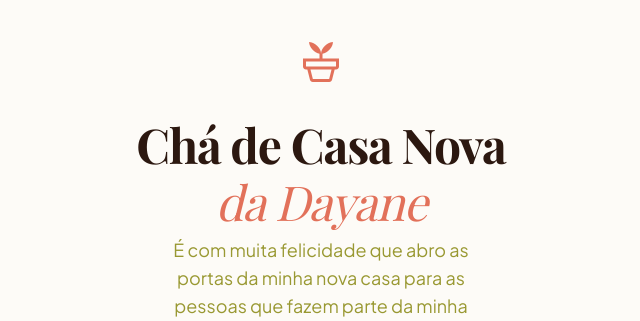
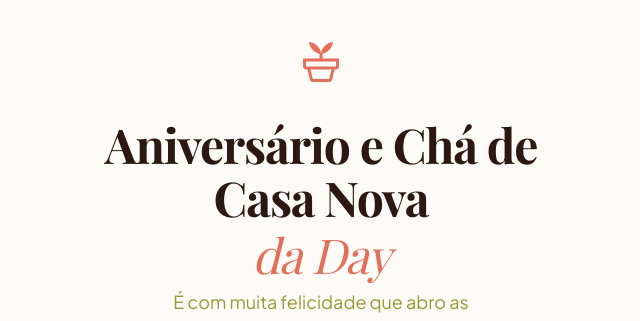
Before and after one commit to aragonp1/chadecasanova, a React (Vite) app: page /#/ in a window 1280 px wide. Shown: the top 321 px of the page, without its empty margins (319-959 px from the left). Built offline with nearby package versions, Linux system fonts and the light colour scheme; a web font is replaced by a local one.

Commit message:
Update Home.tsx

```diff
--- a/pages/Home.tsx
+++ b/pages/Home.tsx
@@ -10,8 +10,8 @@ const Home: React.FC = () => {
           <span className="material-symbols-outlined text-5xl">potted_plant</span>
         </div>
         <h1 className="text-[#2c1810] font-serif text-[40px] md:text-[48px] font-bold leading-[1.1] mb-2 tracking-tight">
-          Chá de Casa Nova<br/>
-          <span className="text-primary italic font-normal block mt-1">da Dayane</span>
+          Aniversário e Chá de Casa Nova<br/>
+          <span className="text-primary italic font-normal block mt-1">da Day</span>
         </h1>
         <p className="text-olive text-base md:text-lg font-normal leading-relaxed max-w-[300px] mx-auto opacity-80">
           É com muita felicidade que abro as portas da minha nova casa para as pessoas que fazem parte da minha história. Gostaria muito de contar com a sua presença para celebrar essa nova fase e encher esse lar de boas energias!
```
